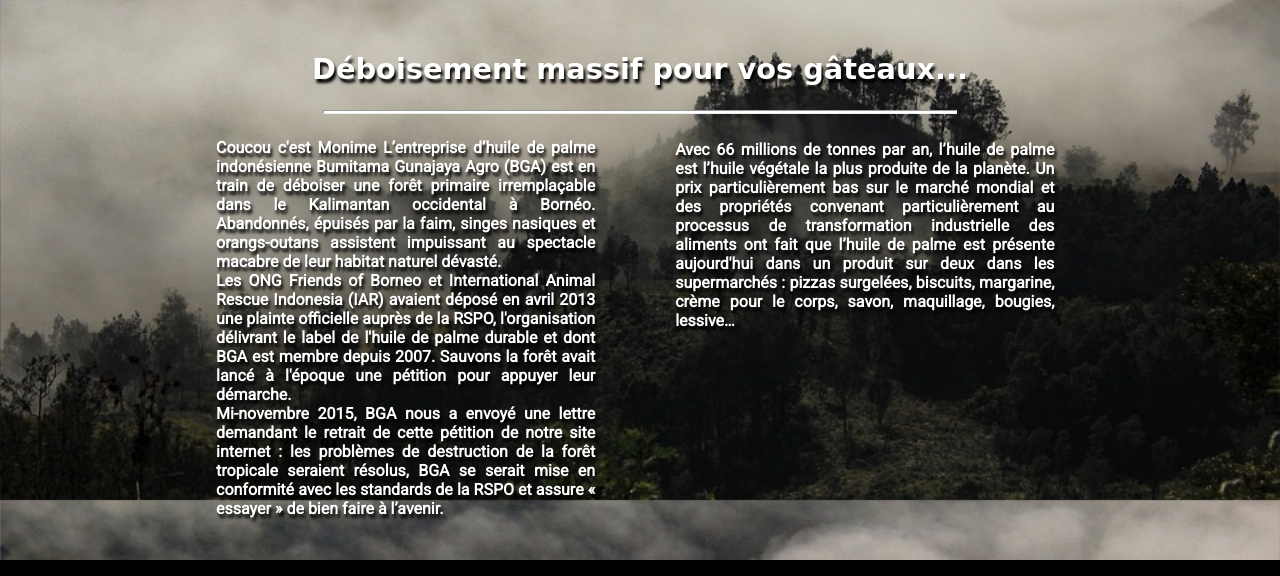
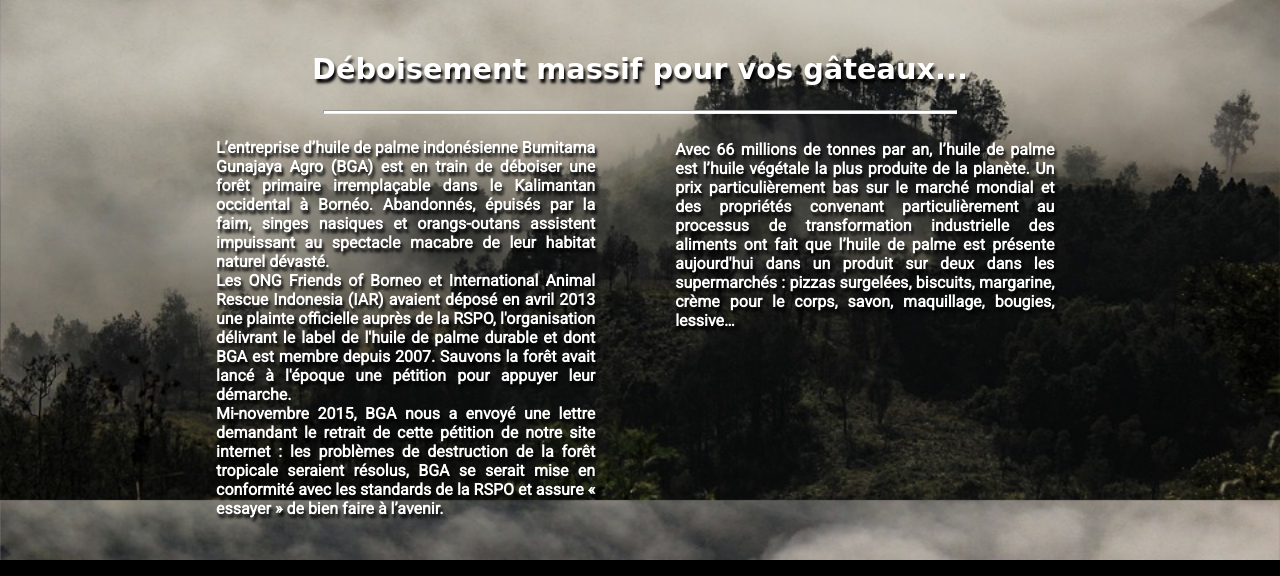
Before and after one commit to moCorrtech/Super_Veille, a plain HTML site: page index.html in a window 1280 px wide. Shown: the part 1100-1676 px from the top of the page. Drawn offline with Linux system fonts and the light colour scheme; a web font is replaced by a local one.

Commit message:
“V3”

```diff
--- a/index.html
+++ b/index.html
@@ -36,7 +36,7 @@
             </div>
         <section id="vite_dit">
 		<div id="premiere_partie">
-			<p>Coucou c'est Monime L’entreprise d’huile de palme indonésienne Bumitama Gunajaya Agro (BGA) est en train de déboiser une forêt primaire irremplaçable dans le Kalimantan occidental à Bornéo. Abandonnés, épuisés par la faim, singes nasiques et orangs-outans assistent impuissant au spectacle macabre de leur habitat naturel dévasté.<br>Les ONG Friends of Borneo et International Animal Rescue Indonesia (IAR) avaient déposé en avril 2013 une plainte officielle auprès de la RSPO, l'organisation délivrant le label de l'huile de palme durable et dont BGA est membre depuis 2007. Sauvons la forêt avait lancé à l'époque une pétition pour appuyer leur démarche.<br>Mi-novembre 2015, BGA nous a envoyé une lettre demandant le retrait de cette pétition de notre site internet : les problèmes de destruction de la forêt tropicale seraient résolus, BGA se serait mise en conformité avec les standards de la RSPO et assure « essayer » de bien faire à l’avenir.</p>
+			<p>L’entreprise d’huile de palme indonésienne Bumitama Gunajaya Agro (BGA) est en train de déboiser une forêt primaire irremplaçable dans le Kalimantan occidental à Bornéo. Abandonnés, épuisés par la faim, singes nasiques et orangs-outans assistent impuissant au spectacle macabre de leur habitat naturel dévasté.<br>Les ONG Friends of Borneo et International Animal Rescue Indonesia (IAR) avaient déposé en avril 2013 une plainte officielle auprès de la RSPO, l'organisation délivrant le label de l'huile de palme durable et dont BGA est membre depuis 2007. Sauvons la forêt avait lancé à l'époque une pétition pour appuyer leur démarche.<br>Mi-novembre 2015, BGA nous a envoyé une lettre demandant le retrait de cette pétition de notre site internet : les problèmes de destruction de la forêt tropicale seraient résolus, BGA se serait mise en conformité avec les standards de la RSPO et assure « essayer » de bien faire à l’avenir.</p>
 		</div>
 		 <div id="deuxieme_partie">
 			Avec 66 millions de tonnes par an, l’huile de palme est l’huile végétale la plus produite de la planète. Un prix particulièrement bas sur le marché mondial et des propriétés convenant particulièrement au processus de transformation industrielle des aliments ont fait que l’huile de palme est présente aujourd'hui dans un produit sur deux dans les supermarchés : pizzas surgelées, biscuits, margarine, crème pour le corps, savon, maquillage, bougies, lessive…
```
